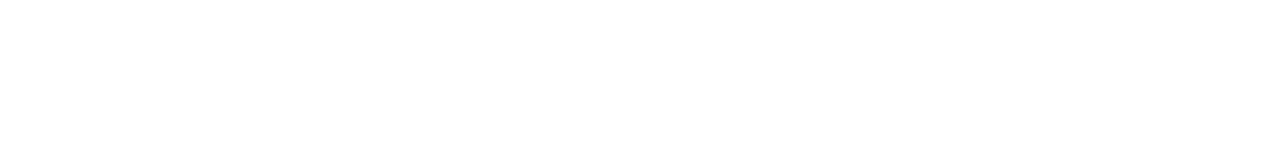
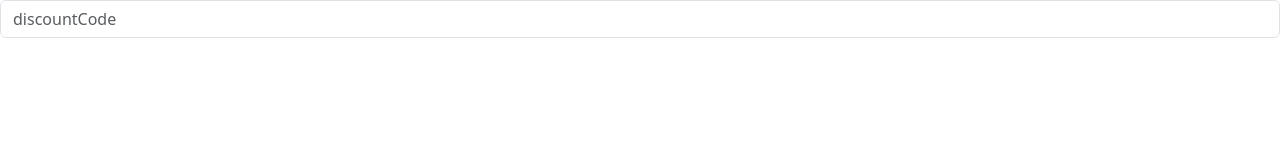
Before and after one commit to omarihab99/Sjaal-clone, an Angular app: page /checkout in a window 1280 px wide. Before the commit this address led to /. Shown: the top 160 px of the page. Built offline with nearby package versions, Linux system fonts and the light colour scheme; a web font is replaced by a local one.

Commit message:
updates on checkout page

```diff
--- /dev/null
+++ b/src/app/Components/checkout-products/checkout-products.component.html
@@ -0,0 +1,12 @@
+<div>
+    <div class="products">
+
+    </div>
+    <div class="discountCode">
+        <input type="text" class="form-control" placeholder="discountCode">
+
+    </div>
+    <div class="price">
+
+    </div>
+</div>
--- /dev/null
+++ b/src/app/Components/checkout/checkout.component.html
@@ -0,0 +1 @@
+<app-checkout-products></app-checkout-products>
--- a/src/app/app.routes.ts
+++ b/src/app/app.routes.ts
@@ -1,6 +1,8 @@
 import { Routes } from '@angular/router';
 import { ProductDetailsComponent } from './Components/product-details/product-details.component';
+import { CheckoutComponent } from './Components/checkout/checkout.component';
 
 export const routes: Routes = [
-    {path:"product/:id", component:ProductDetailsComponent}
+    {path:"product/:id", component:ProductDetailsComponent},
+    {path:"checkout", component:CheckoutComponent}
 ];
```
Also changed, not shown: src/app/Components/checkout-products/checkout-products.component.ts (added, +12 -0 lines), src/app/Components/checkout/checkout.component.ts (added, +13 -0 lines), src/app/Components/checkout-products/checkout-products.component.css (added), src/app/Components/checkout/checkout.component.css (added).
